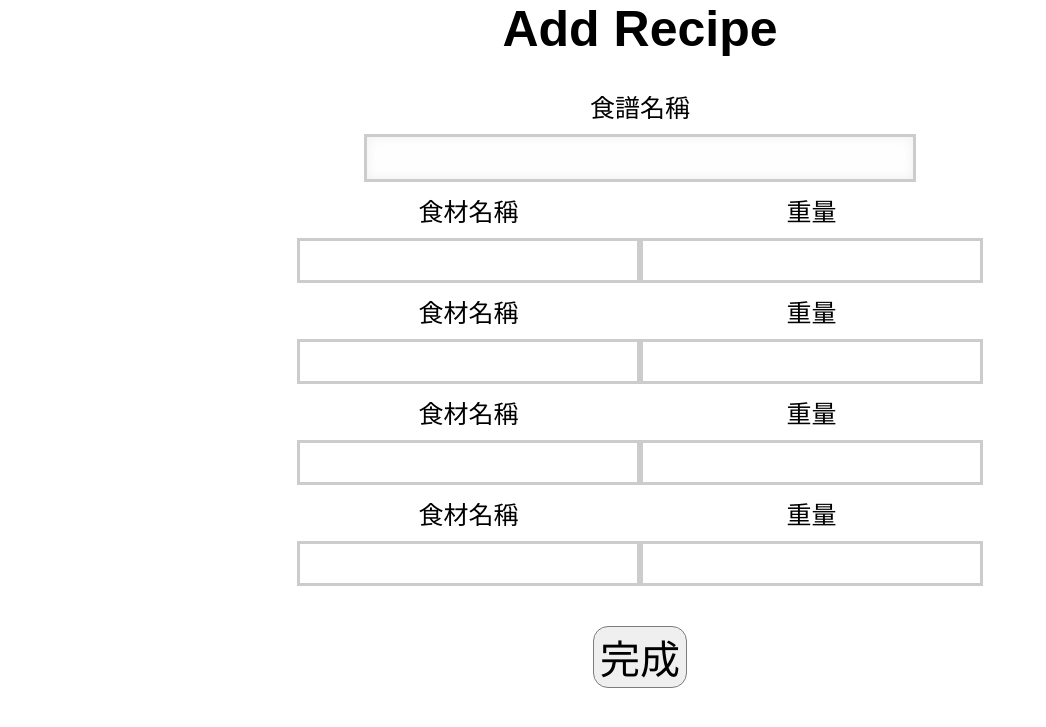
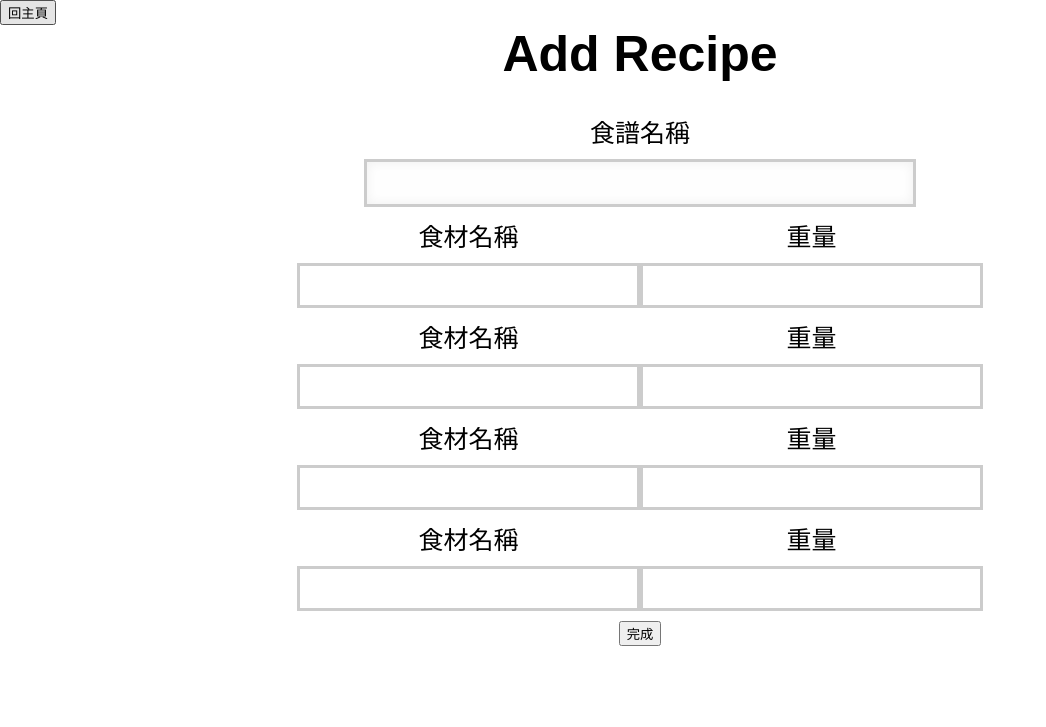
Before and after one commit to Lauren505/pantry, a Flask app: page /addre in a window 1280 px wide. Shown: the top 727 px of the page, without its empty margins (0-1046 px from the left). Run offline with Flask 2, Linux system fonts and the light colour scheme.

Commit message:
Add files via upload

```diff
--- a/templates/add.html
+++ b/templates/add.html
@@ -10,6 +10,9 @@
         media="screen"
         href="./static/addstyle.css"
     >
+    <div class="back">
+        <button>回主頁</button>
+    </div>
     <h1>Add Items</h1>
 </head>
 <body>
--- a/templates/add_recipe.html
+++ b/templates/add_recipe.html
@@ -10,10 +10,14 @@
         media="screen"
         href="./static/add_recipe.css"
     >
+    <div class="back">
+        <button>回主頁</button>
+    </div>
+    <title>Recipe</title>
     <h1>Add Recipe</h1>
 </head>
 <body>
-    <form method='post' action="/addre"></form>
+    <form method='post' action="/addre">
     <div class="main">
         <div class="container">
             <div class="labelOfinput" >
@@ -62,7 +66,7 @@
                 </div>
             </div>
             <div class="finish__button">
-                <button>完成</button>
+                <input id="finish" type="submit" value="完成">
             </div>
         </div>
 
--- a/templates/mainpage.html
+++ b/templates/mainpage.html
@@ -3,12 +3,10 @@
 Design by TEMPLATED
 http://templated.co
 Released for free under the Creative Commons Attribution License
-
 Name       : Effeminate
 Description: A two-column, fixed-width design with dark color scheme.
 Version    : 1.0
 Released   : 20140123
-
 -->
 <!--<html xmlns="http://www.w3.org/1999/xhtml">-->
 <head>
@@ -82,6 +80,7 @@ Released   : 20140123
 			<div><p>inventory: <span id="test">10</span></p></div>
 			<ul>
 				<li><a href="#" class="button" id="refr">Refresh</a></li>
+				<li><a class="button" id="updaw">Update</a></li>
 			</ul>
 		</div>
 	</div>
```
